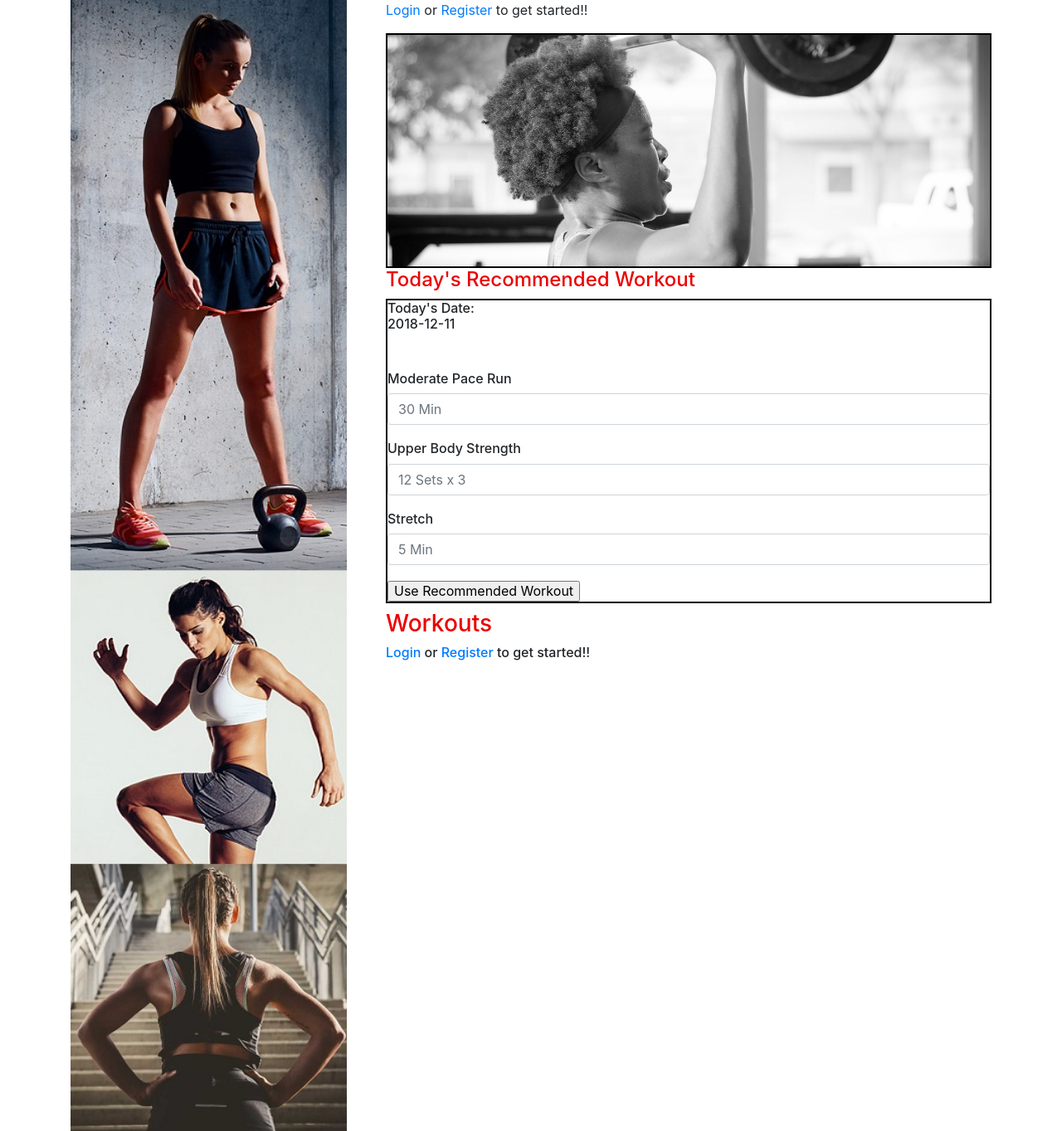
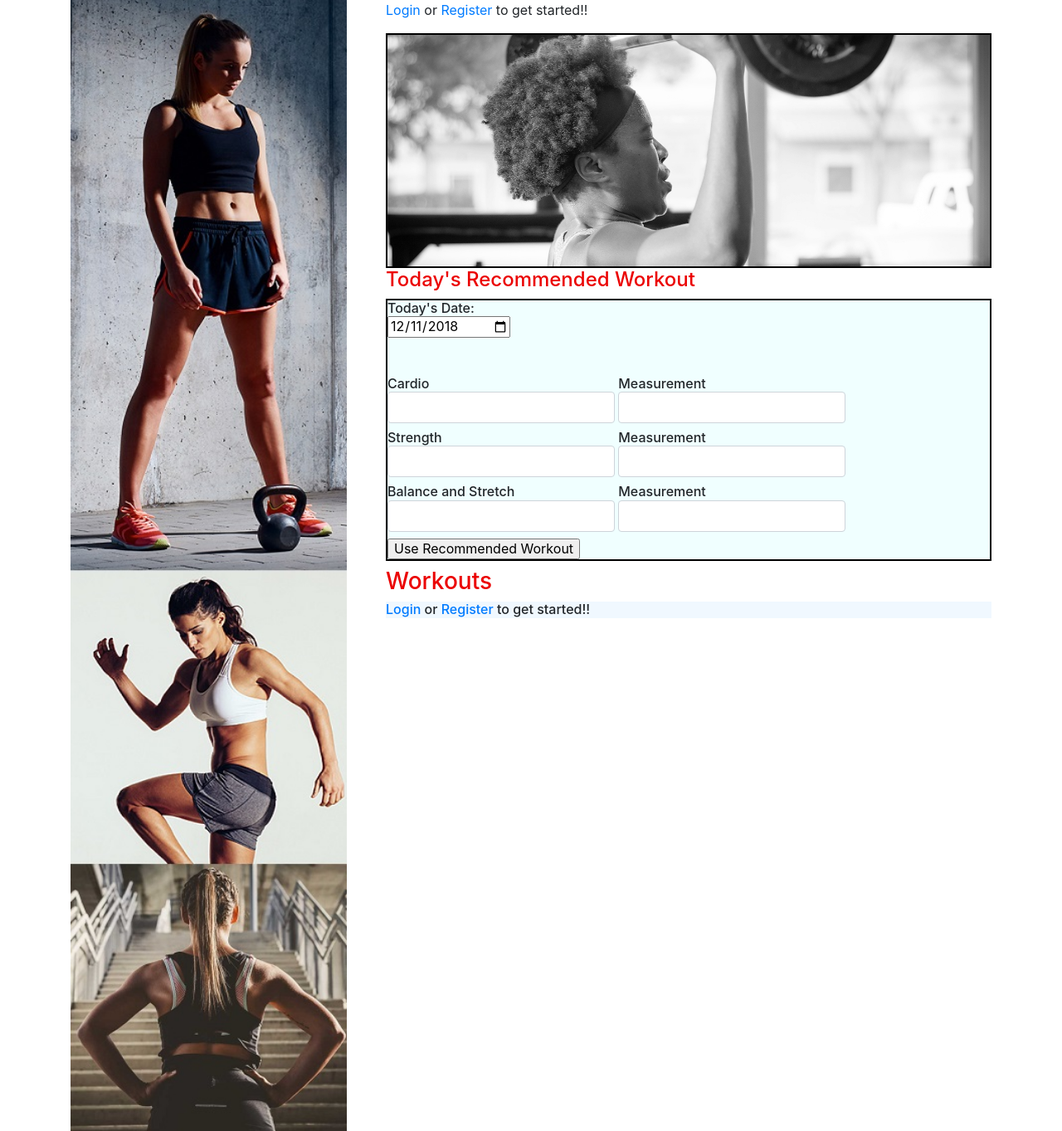
Before and after one commit to Danni40/WODBucket, a Flask app: page / in a window 1280 px wide. Shown: the part 351-1714 px from the top of the page at 83% size. Run offline with Flask 2, Linux system fonts and the light colour scheme; some libraries are stand-ins or nearby versions.

Commit message:
added a stretch feature of generating workouts

```diff
--- a/main.py
+++ b/main.py
@@ -149,7 +149,7 @@
         #db.session.commit()
         session['user'] = username
         session['logged_in'] = True
-        return render_template('index.html')
+        return redirect('/')
     else:
         return render_template('signup.html')
 
@@ -175,12 +175,24 @@
 @app.route('/', methods=['GET','POST'])
 def index():
     if ('user' in session):
+        #get workouts for the specific user
         username = session['user']
         userWorkoutsCount = db.workouts.count({'username': username})
         userWorkouts = db.workouts.find({'username': username})
         now = datetime.datetime.now()
         lastEntry = db.workouts.find({'username': username}).limit(1).sort("_id",-1)
-        return render_template('index.html', now=now.date(), userWorkoutsCount=userWorkoutsCount, userWorkouts=userWorkouts, username=username, lastEntry=lastEntry)
+
+        #populate the recommended workout
+        cardio = ['Walk','Bike','Run', 'Skate', 'Swim','Jump Rope','Row', 'Stair Climber','Sprint', 'Elliptical','Spike Ball','Interval Run', 'Ergo']
+        strength = ['Kettlebell Swing','Deadlift','Front Squat','Back Squat','Overhead Squat', 'Benchpress', 'Pullup', 'Wall Ball', 'Pushup', 'Rope Climb']
+        balance_and_stretching = ['Balance Walk', 'One Foot Stand', 'Front Arm Raise', 'Calf Stretch', 'Lower Back Stretch', 'Thigh Stretch', 'Neck Rotation', 'Chest Stretch','Yoga Stretch','Back Stretch']
+        exercise1 = cardio[randint(0, (len(cardio)-1))]
+        exercise2 = strength[randint(0, (len(strength)-1))]
+        exercise3 = balance_and_stretching[randint(0,  (len(balance_and_stretching)-1))]
+        exercise1_num = str(randint(1, 5)) + ' miles'
+        exercise2_num =  str(randint(12, 15)) + ' reps for ' + str(randint(1, 3)) + ' sets'
+        exercise3_num =  str(randint(3, 5)) + ' minutes'
+        return render_template('index.html', now=now.date(), userWorkoutsCount=userWorkoutsCount, userWorkouts=userWorkouts, username=username, lastEntry=lastEntry, exercise1=exercise1, exercise2=exercise2, exercise3=exercise3, exercise1_num=exercise1_num, exercise2_num=exercise2_num, exercise3_num=exercise3_num)
     else:
         now = datetime.datetime.now()
         return render_template('index.html', now=now.date())
--- a/templates/index.html
+++ b/templates/index.html
@@ -44,39 +44,43 @@
                             {% if 'user' in session %}
                                 {% if userWorkoutsCount == 0 %}
                                 <h4>Create Workout</h4>
-                                <h6 style="background-color:blueviolet">
+                                <h6 style="background-color:blanchedalmond">
                                     <form action="/update" method="post">
                                         Date:
                                         <input type="date" name="date" value={{now}}>
                                         <br>
-                                        <label for="exercise1" value="{{exercise1}}"></label> <label for="exercise1_num" value="{{exercise1_num}}"></label>
-                                        <input id="exercise1" type="text" class="form-control" name="exercise1" value="{{exercise1_num}}">
-                                        <input id="exercise1_num" type="text" class="form-control" name="exercise1_num" value="{{exercise1_num}}">
+                                        <label for="exercise1" value="{{exercise1}}">Exercise 1
+                                        <input id="exercise1" type="text" class="form-control" name="exercise1" value="{{exercise1_num}}"></label>
+                                        <label for="exercise1_num" value="{{exercise1_num}}">Measurement
+                                        <input id="exercise1_num" type="text" class="form-control" name="exercise1_num" value="{{exercise1_num}}"></label>
+                                        <br>
 
-
-                                        <label for="exercise2" value="{{exercise2}}"></label><label for="exercise2_num" value="{{exercise2_num}}"></label>
-                                        <input id="exercise2" type="text" class="form-control" name="exercise2" value="{{exercise2}}">
-                                        <input id="exercise2_num" type="text" class="form-control" name="exercise2_num" value="{{exercise2_num}}">
-
-                                        <label for="exercise3" value="{{exercise3}}"></label><label for="exercise3_num" value="{{exercise3_num}}"></label>
-                                        <input id="exercise3" type="text" class="form-control" name="exercise3" value="{{exercise3}}">
-                                        <input id="exercise3_num" type="text" class="form-control" name="exercise3_num" value="{{exercise3_num}}">
-
+                                        <label for="exercise2" value="{{exercise2}}">Exercise 2
+                                        <input id="exercise2" type="text" class="form-control" name="exercise2" value="{{exercise2}}"></label>
+                                        <label for="exercise2_num" value="{{exercise2_num}}">Measurement
+                                        <input id="exercise2_num" type="text" class="form-control" name="exercise2_num" value="{{exercise2_num}}"></label>
+                                        <br>
+                                        <label for="exercise3" value="{{exercise3}}">Exercise 3
+                                        <input id="exercise3" type="text" class="form-control" name="exercise3" value="{{exercise3}}"></label>
+                                        <label for="exercise3_num" value="{{exercise3_num}}">Measurement
+                                        <input id="exercise3_num" type="text" class="form-control" name="exercise3_num" value="{{exercise3_num}}"></label>
+                                        <br>
                                         <input type="submit" value="Update Workout">
                                     </form>
                                 </h6>
                                 {% else %}
                             <h4>Current Workout</h4>
-                            <h6 style="background-color:blueviolet">
+                            <h6 style="background-color:blanchedalmond">
                                 <form action="/update" method="post">
                                     Date:
                                     <input type="date" name="date" value={{now}}>
                                     <br>
                                     {% for entry in lastEntry %}
                                     {% for i in entry.exercises %}
-                                    <label for="exercise{{loop.index}}" value="{{i}}"></label> <label for="exercise{{loop.index}}_num" value="{{entry.exercises[i]}}"></label>
-                                    <input id="exercise{{loop.index}}" type="text" class="form-control" name="exercise{{loop.index}}" value="{{i}}">
-                                    <input id="exercise{{loop.index}}_num" type="text" class="form-control" name="exercise{{loop.index}}_num" value="{{entry.exercises[i]}}">
+                                    <label for="exercise{{loop.index}}" value="{{i}}">Exercise {{loop.index}}
+                                    <input id="exercise{{loop.index}}" type="text" class="form-control" name="exercise{{loop.index}}" value="{{i}}"></label>
+                                    <label for="exercise{{loop.index}}_num" value="{{entry.exercises[i]}}">Measurement
+                                    <input id="exercise{{loop.index}}_num" type="text" class="form-control" name="exercise{{loop.index}}_num" value="{{entry.exercises[i]}}"></label><br>
                                     {% endfor %}
                                     {% endfor %}
                                     <a href="#C4"><input type="submit" value="Update Workout"></a>
@@ -97,19 +101,25 @@
                     <div class="row">
                         <div class="col-md-12">
                             <h4>Today's Recommended Workout</h4>
-                            <h6>
-                                <form>
+                            <h6 style="background-color:azure">
+                                <form action="/update" method="post">
                                     Today's Date:<br>
-                                    <h6>{{ now }}</h6>
+                                    <h6><input type="date" name="date" value={{now}}></h6>
                                     <br><br>
-                                    <label for="exercise1">Moderate Pace Run</label>
-                                    <input id="exercise1" type="text" class="form-control" name="exercise1" placeholder="30 Min">
+                                    <label for="exercise1">Cardio
+                                    <input id="exercise1" type="text" class="form-control" name="exercise1" value="{{exercise1}}"></label>
+                                    <label for="exercise1_num" value="{{exercise1_num}}">Measurement
+                                    <input id="exercise1_num" type="text" class="form-control" name="exercise1_num" value="{{exercise1_num}}"></label>
                                     <br>
-                                    <label for="exercise2">Upper Body Strength</label>
-                                    <input id="exercise2" type="text" class="form-control" name="exercise2" placeholder="12 Sets x 3">
+                                    <label for="exercise2">Strength
+                                    <input id="exercise2" type="text" class="form-control" name="exercise2" value="{{exercise2}}"></label>
+                                    <label for="exercise2_num" value="{{exercise2_num}}">Measurement
+                                    <input id="exercise2_num" type="text" class="form-control" name="exercise2_num" value="{{exercise2_num}}"></label>
                                     <br>
-                                    <label for="exercise3">Stretch</label>
-                                    <input id="exercise3" type="text" class="form-control" name="exercise3" placeholder="5 Min">
+                                    <label for="exercise3">Balance and Stretch
+                                    <input id="exercise3" type="text" class="form-control" name="exercise3" value="{{exercise3}}"></label>
+                                    <label for="exercise2_num" value="{{exercise2_num}}">Measurement
+                                    <input id="exercise3_num" type="text" class="form-control" name="exercise3_num" value="{{exercise3_num}}"></label>
                                     <br>
                                     <input type="submit" value="Use Recommended Workout">
                                 </form>
@@ -120,12 +130,12 @@
                     <div class="row">
                         <div class="col-md-12">
                             <h3 id="C4">Workouts</h3>
-                            <h6>
+                            <h6 style="background-color:aliceblue">
                                 {% if 'user' in session %}
                                 <form>
                                     <h2 style="color:darkred">{{username}}</h2>
                                     {% if userWorkoutsCount == 0 %}
-                                    <p>No Workouts yet {{userWorkoutsCount}}</p>
+                                    <p>No Workouts yet</p>
                                     {% else %}
                                     Workouts Entered to date: <h2 style="color:darkred">{{userWorkoutsCount}}</h2>
 
--- a/templates/workout.html
+++ b/templates/workout.html
@@ -7,7 +7,9 @@
         <!-- Main jumbotron for a primary marketing message or call to action -->
         <div class="jumbotron">
             <div class="container">
-                <h1 class="display-3">Change This section</p>
+                <h1 class="display-3">Persist!</h1>
+            <p>“Energy and persistence conquers all things.” Benjamin Franklin
+            </p>
             </div>
         </div>
         <div class="container">
```
Also changed, not shown: templates/workouts.html (+6 -6 lines).
